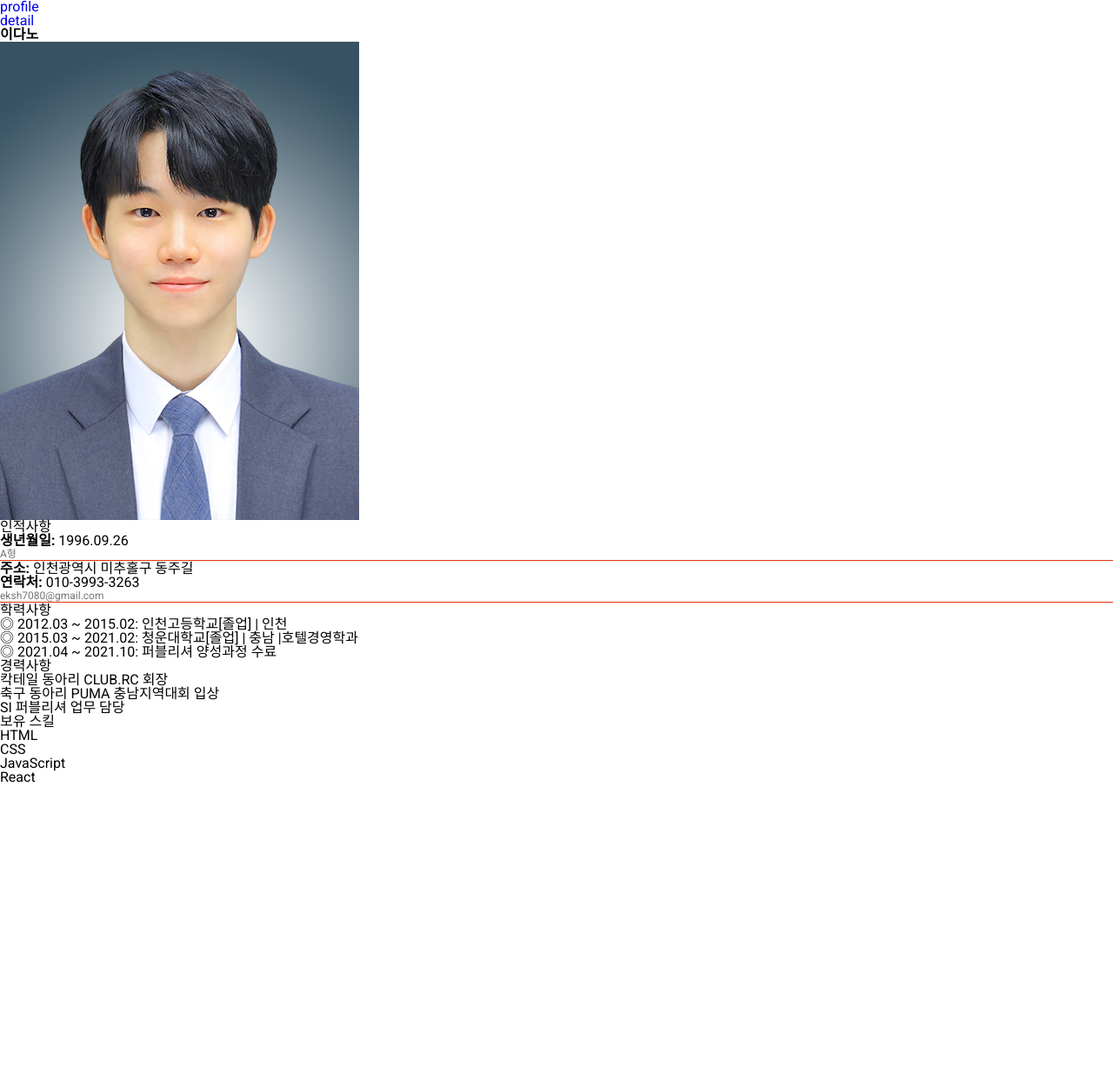
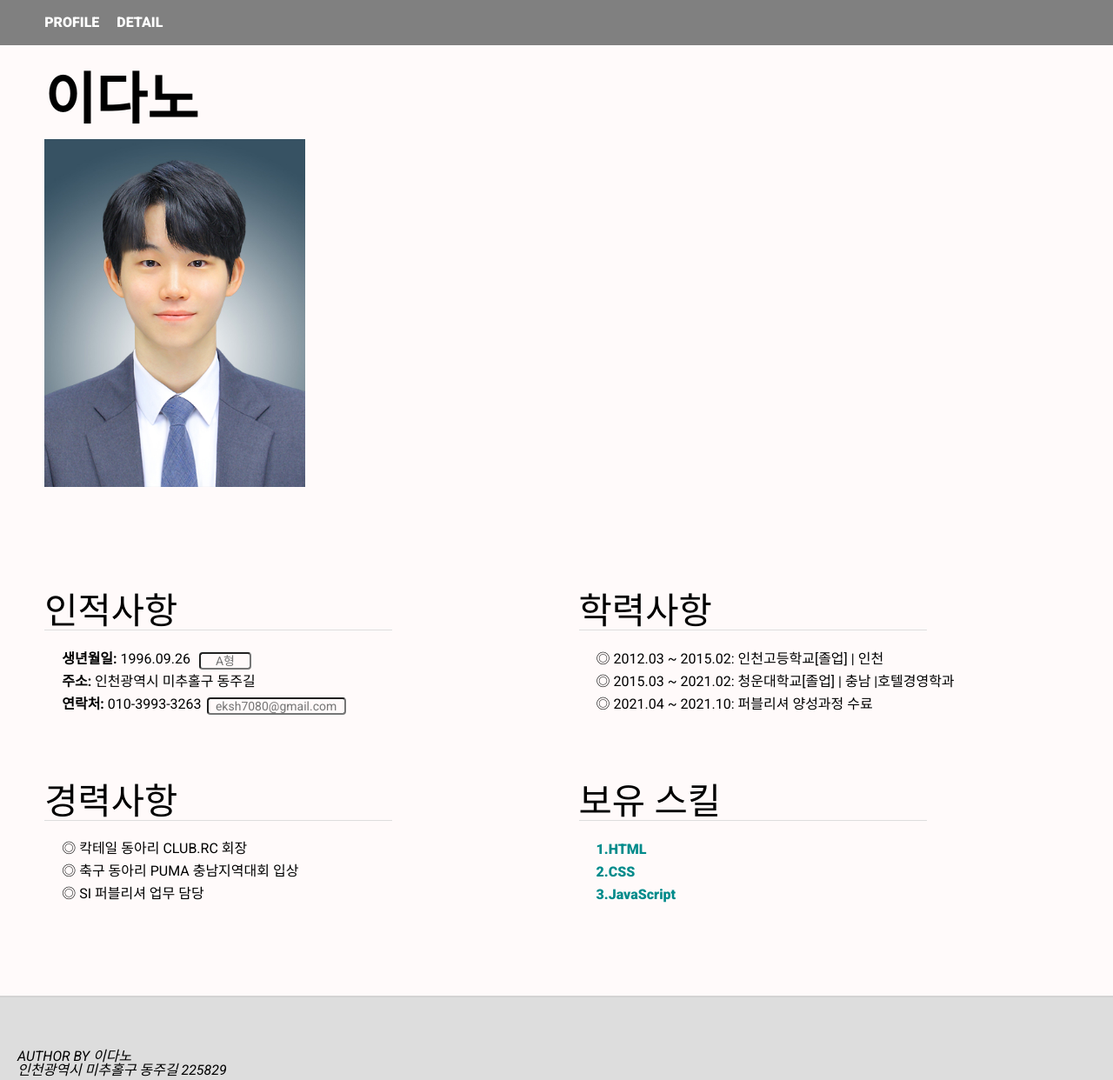
Before and after one commit to noorong/CloneEverland, a plain HTML site: page index.html in a window 1280 px wide. Shown: the top 1242 px of the page at 87% size. Before the commit the page ends 903 px from the top, so only its background shows below. Drawn offline with Linux system fonts and the light colour scheme.

Commit message:
Done Yet

```diff
--- /dev/null
+++ b/css/index.css
@@ -0,0 +1,139 @@
+@charset "utf-8";
+@import "reset.css";
+
+body{
+    background-color: snow;
+    position: relative;
+    /* 플로라화이트, 고스트화이트, 아이보리 */
+}
+
+/* 헤더 */
+.header{
+    max-width: 100%;
+    background-color: gray;
+    margin-bottom: 2em;
+    padding: 8px 0;
+}
+
+.nav{
+    padding: 10px 10px 10px 4%;
+}
+
+.menu{
+    display: flex;
+    flex-direction: row;
+    gap: 20px;
+}
+
+.menu li a{
+    color: white;
+    text-transform: uppercase;
+}
+
+.menu li:hover{
+    background-color: darkgray;
+    letter-spacing: 4px;
+    transition: all 0.4s;
+}
+
+/* 메인 */
+.main{
+    padding-left: 4%;
+}
+
+/* 프로필 */
+
+#profile h1{
+    font-size: 4em;
+    height: 76px
+}
+
+#profile p{
+    overflow: hidden;
+}
+
+#profile p img{
+    width: 300px;
+}
+
+#profile p img:hover{
+    transform: scale(1.1);
+    transition: transform 1s;
+}
+
+/* 디테일 */
+#detail{
+    display: flex;
+    flex-wrap: wrap;
+    margin: 10% 0 2% 0;
+}
+
+#detail section{
+    width: 50%;
+}
+
+#detail section ul{
+    padding-bottom: 12%;
+
+}
+
+#detail section ul p{
+    font-size: 2.6em;
+    margin-bottom: 4%;
+    border-bottom: 1px solid #ddd;
+    width: 400px;
+}
+
+#detail section ul li{
+    text-indent: 20px;
+    height: 26px;
+}
+
+#detail section ul li a{
+    vertical-align: middle;
+}
+#detail section ul li input{
+    box-sizing: border-box;
+}
+
+/* #detail section ul li input:hover{
+    background-color: lightgray !important;
+    border: none;
+	transition: all 0.4s;
+} */
+
+
+#detail section ul li:first-of-type input{
+    background-color: transparent;
+    width: 60px;
+    text-align: center;
+    border-radius: 4px;
+    margin-left: 6px;
+}
+
+#detail section ul li:last-of-type input:last-child{
+    background-color: transparent;
+    width: 160px;
+    text-align: center;
+    border-radius: 4px;
+    margin-left: 6px;
+}
+
+/* 푸터 */
+footer{
+    border-top: 2px solid #d3d3d3;
+    max-width: 100%;
+    padding: 60px 20px;
+    background-color: #ddd;
+}
+
+.copylight{
+    background-color: #ddd;
+    position: absolute;
+    bottom: 0;
+    width: 100%;
+    padding: 10px 0;
+    text-align: center;
+    border-top: 2px solid #d3d3d3;
+
+}
--- a/reset.css
+++ b/css/reset.css
@@ -41,6 +41,22 @@ a{
 	text-decoration:none;
 }
 
+a:visited,a:active{
+	color: skyblue;
+	text-decoration: underline;
+}
+
+a:link{
+	color: darkcyan;
+	font-weight: 900;
+}
+
+a:link:hover{
+	letter-spacing: 4px;
+	color: blue;
+	transition: all 0.4s;
+}
+
 img{
 	vertical-align:top;
 }
@@ -54,15 +70,11 @@ hr{
 }
 
 input, textarea{
-	width:100%;
 	margin:0;
 	padding:0;
-	border:0;
-	border-bottom:1px solid #e8340c;
 	font-family:'Roboto', sans-serif;
-	font-size:12px;
+	font-size:14px;
 	vertical-align:top;
-	border-radius:0;
 	box-sizing:content-box;
 }
 
--- a/index.css
+++ /dev/null
@@ -1,2 +0,0 @@
-@charset "utf-8";
-@import "reset.css";
--- a/index.html
+++ b/index.html
@@ -3,28 +3,28 @@
     <head>
         <meta charset="UTF-8">
         <title>Resume</title>
-        <link rel="stylesheet" type="text/css" href="/index.css">
+        <link rel="stylesheet" type="text/css" href="/css/index.css">
     </head>
     <body>
 
-        <header>
-            <nav>
-                <ul>
-                    <li><a href="#">profile</a></li>
-                    <li><a href="#">detail</a></li>
+        <header class="header">
+            <nav class="nav">
+                <ul class="menu">
+                    <li><a href="#profile">profile</a></li>
+                    <li><a href="#detail">detail</a></li>
                 </ul>
             </nav>
         </header>
 
-        <main role="main">
-            <article>
+        <main role="main" class="main">
+            <article id="profile">
                 <h1>이다노</h1>
-                <img src="./images/Profile.jpeg" alt="ME"/>
+                <p><img src="./images/Profile.jpeg" alt="ME"/></p>
             </article>
-            <article>
+            <article id="detail">
                 <section>
                     <ul>
-                        인적사항
+                        <p>인적사항</p>
                         <li><strong>생년월일:</strong> 1996.09.26 <input type="text" placeholder="A형"/></li>
                         <li><strong>주소:</strong> 인천광역시 미추홀구 동주길</li>
                         <li><strong>연락처:</strong> 010-3993-3263<input type="text" placeholder="eksh7080@gmail.com"/></li>
@@ -32,7 +32,7 @@
                 </section>
                 <section>
                     <ul>
-                        학력사항
+                        <p>학력사항</p>
                         <li>◎ 2012.03 ~ 2015.02: 인천고등학교[졸업] | 인천</li>
                         <li>◎ 2015.03 ~ 2021.02: 청운대학교[졸업] | 충남 |호텔경영학과</li>
                         <li>◎ 2021.04 ~ 2021.10: 퍼블리셔 양성과정 수료</li>
@@ -40,19 +40,18 @@
                 </section>
                 <section>
                     <ul>
-                        경력사항
-                        <li>칵테일 동아리 CLUB.RC 회장</li>
-                        <li>축구 동아리 PUMA 충남지역대회 입상</li>
-                        <li>SI 퍼블리셔 업무 담당</li>
+                        <p>경력사항</p>
+                        <li>◎ 칵테일 동아리 CLUB.RC 회장</li>
+                        <li>◎ 축구 동아리 PUMA 충남지역대회 입상</li>
+                        <li>◎ SI 퍼블리셔 업무 담당</li>
                     </ul>
                 </section>
                 <section>
                     <ul>
-                        보유 스킬
-                        <li>HTML</li>
-                        <li>CSS</li>
-                        <li>JavaScript</li>
-                        <li>React</li>
+                        <p>보유 스킬</p>
+                        <li><a href="page/html.html">1.HTML</a></li>
+                        <li><a href="page/css.html">2.CSS</a></li>
+                        <li><a href="page/javascript.html">3.JavaScript</a></li>
                     </ul>
                 </section>
             </article>
@@ -60,8 +59,13 @@
 
         <footer>
             <address>
-
+                <dl>
+                    <dt>AUTHOR BY 이다노</dt>
+                    <dd>인천광역시 미추홀구 동주길 225829</dd>
+                </dl>
             </address>
         </footer>
+        <p class="copylight">COPYRIGHTⓒ 2022 달수박 ALL RIGHT RESERVED</p>
+
     </body>
 </html>
```
Also changed, not shown: page/css.html (added, +13 -0 lines), page/html.html (added, +13 -0 lines), page/javascript.html (added, +13 -0 lines).
